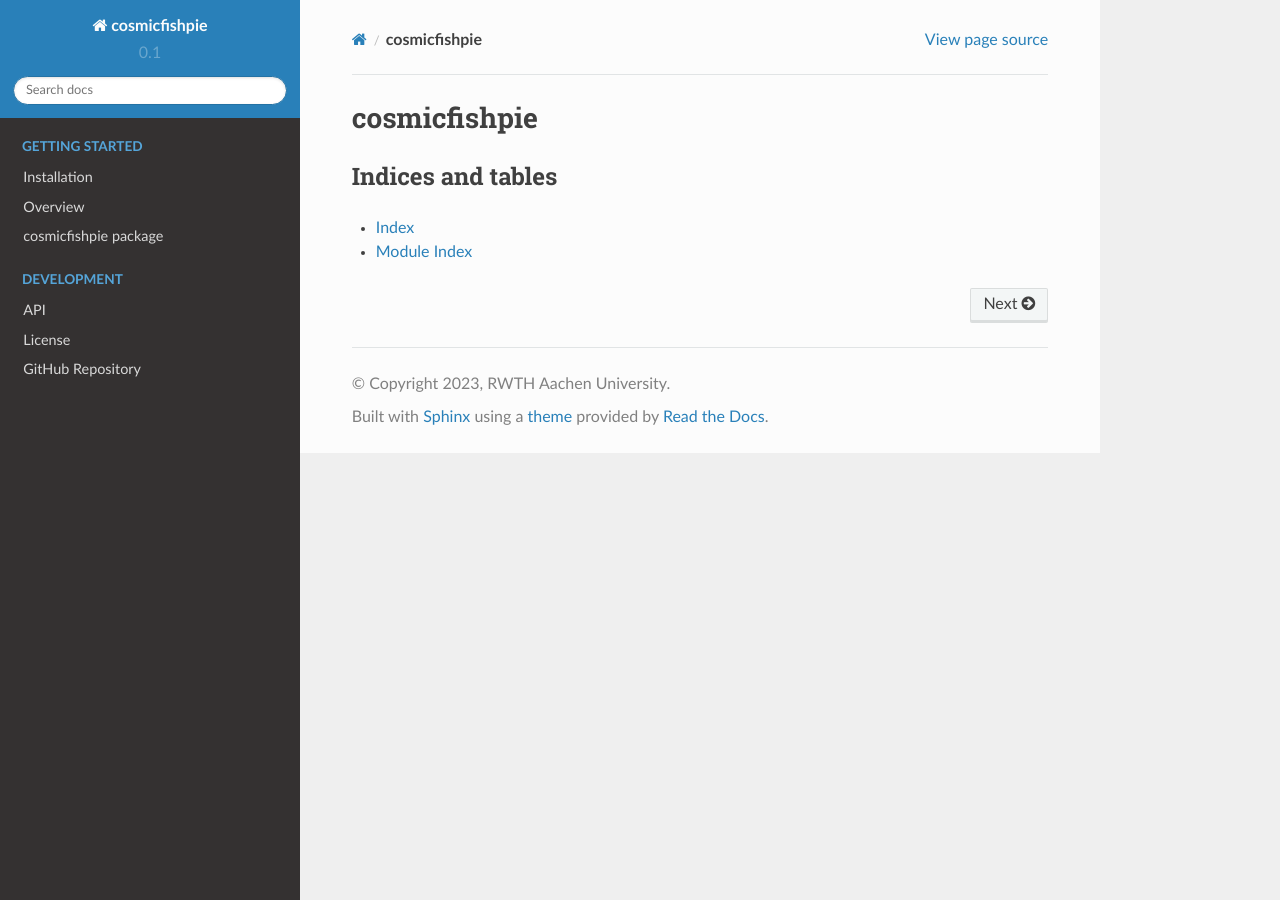
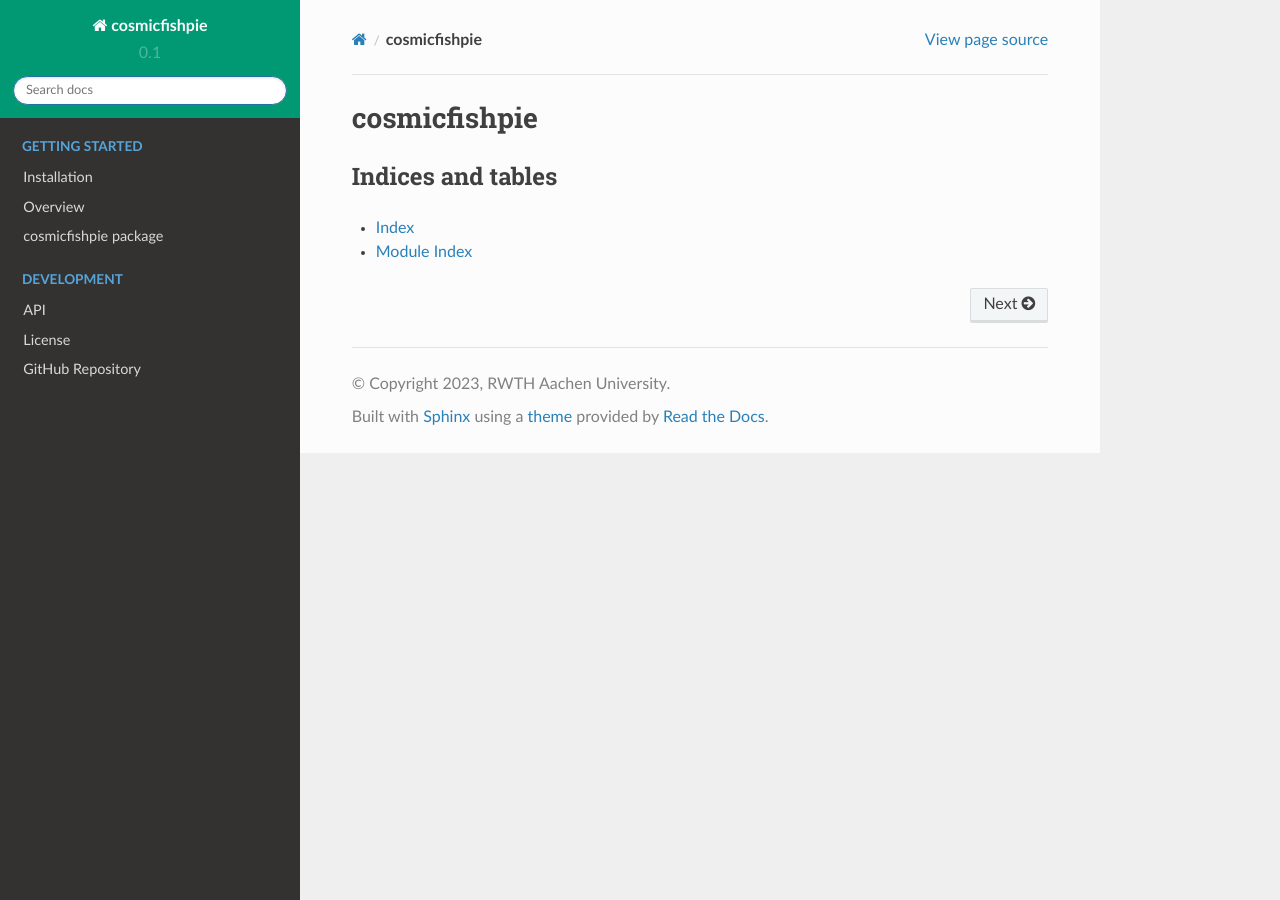
Before and after one commit to santiagocasas/cosmicfishpie, a Sphinx documentation site: the page built from docs/source/index.md, in a window 1280 px wide. Built offline with Sphinx 7.4.7 and the Read the Docs theme 2.0.0, drawn with Linux system fonts in a browser that asks for light colours.

Commit message:
change color

```diff
--- a/docs/source/conf.py
+++ b/docs/source/conf.py
@@ -119,7 +119,7 @@ html_theme_options = {
     "prev_next_buttons_location": "bottom",
     "style_external_links": False,
     "vcs_pageview_mode": "",
-    #'style_nav_header_background': 'white',
+    "style_nav_header_background": "#009973",
     # Toc options
     "collapse_navigation": True,
     "sticky_navigation": True,
```
